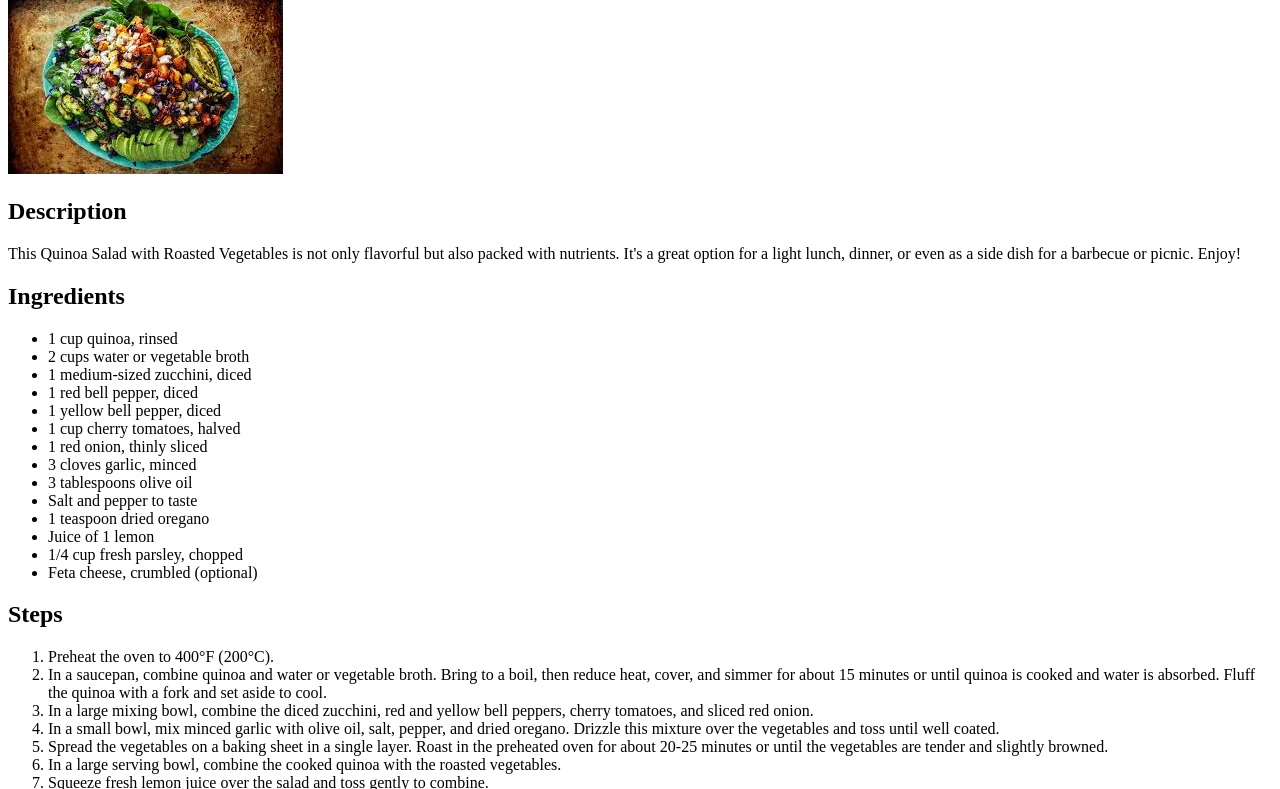
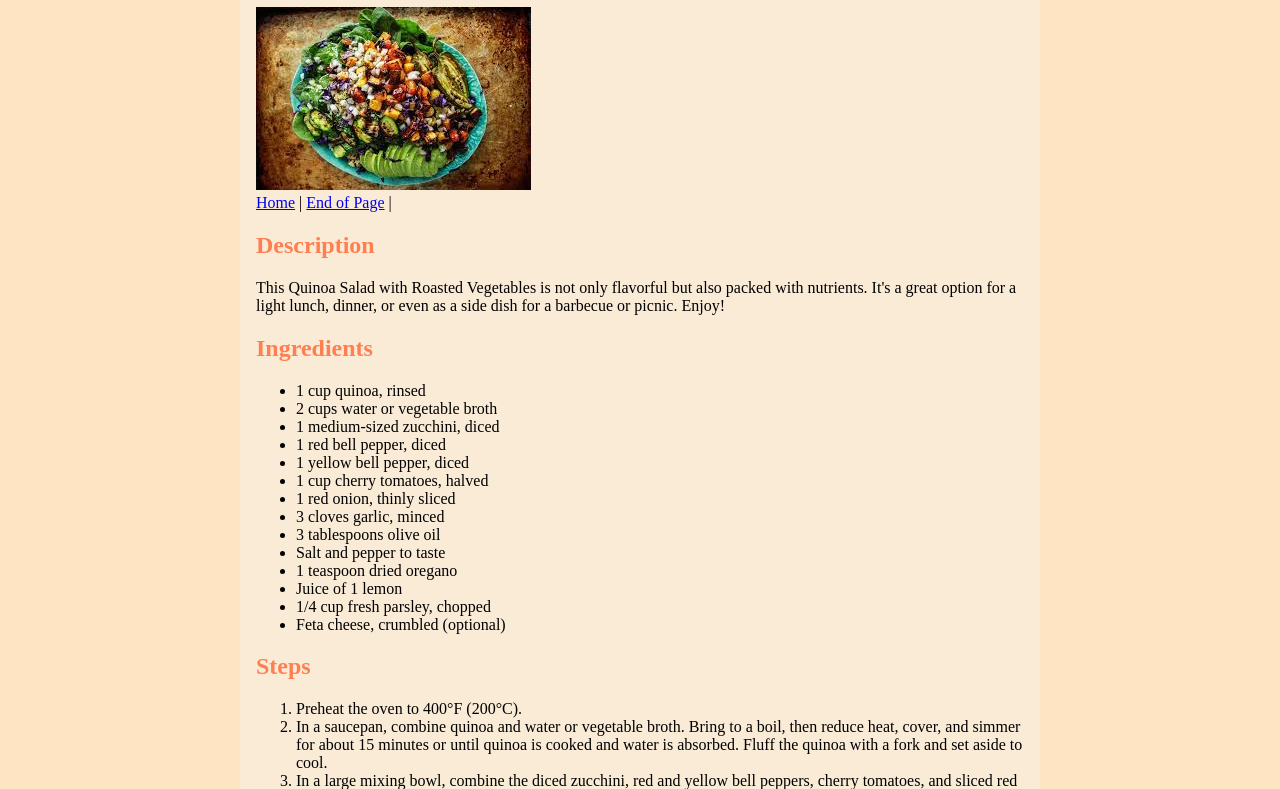
Before and after one commit to allenres/odin_recipes, a plain HTML site: page recipes/salad.html in a window 1280 px wide. Shown: the part 89-878 px from the top of the page. Drawn offline with Linux system fonts and the light colour scheme.

Commit message:
Add basic styling to website and add navigation

```diff
--- a/recipes/salad.html
+++ b/recipes/salad.html
@@ -3,11 +3,20 @@
 <head>
     <meta charset="UTF-8">
     <meta name="viewport" content="width=device-width, initial-scale=1.0">
+    <link rel="stylesheet" href="../styles/styles.css">
     <title>Odin Recipes | Quinoa Salad</title>
 </head>
 <body>
-    <h1>Quinoa Salad with Roasted Vegetables</h1>
-    <img src="../images/salad.jpeg" alt="A top-down picture showing a finished quinoa salad recipe.">
+    <header>
+        <h1 id="top">Quinoa Salad with Roasted Vegetables</h1>
+        <img src="../images/salad.jpeg" alt="A top-down picture showing a finished quinoa salad recipe.">
+    </header>
+
+    <nav>
+        <a href="../index.html">Home</a> |
+        <a href="#bottom">End of Page</a> |
+    </nav>
+
     <h2>Description</h2>
     <p>This Quinoa Salad with Roasted Vegetables is not only flavorful but also packed with nutrients. It's a great option for a light lunch, dinner, or even as a side dish for a barbecue or picnic. Enjoy!</p>
 
@@ -30,7 +39,7 @@
     </ul>
 
     <h2>Steps</h2>
-    <ol>
+    <ol id="bottom">
         <li>Preheat the oven to 400°F (200°C).</li>
         <li>In a saucepan, combine quinoa and water or vegetable broth. Bring to a boil, then reduce heat, cover, and simmer for about 15 minutes or until quinoa is cooked and water is absorbed. Fluff the quinoa with a fork and set aside to cool.</li>
         <li>In a large mixing bowl, combine the diced zucchini, red and yellow bell peppers, cherry tomatoes, and sliced red onion.</li>
@@ -42,5 +51,6 @@
         <li>Adjust salt and pepper to taste.</li>
         <li>Serve the quinoa salad warm or chilled.</li>
     </ol>
+    <a href="#top">Return to Top</a>
 </body>
 </html>
--- /dev/null
+++ b/styles/styles.css
@@ -0,0 +1,18 @@
+h2 {
+    color: coral;
+}
+
+h1 {
+    text-align: center;
+}
+
+body {
+    width: 60%;
+    margin: 0 auto;
+    padding: 16px;
+    background-color: antiquewhite;
+}
+
+html {
+    background-color: bisque;
+}
```
Also changed, not shown: index.html (+1 -1 lines).
